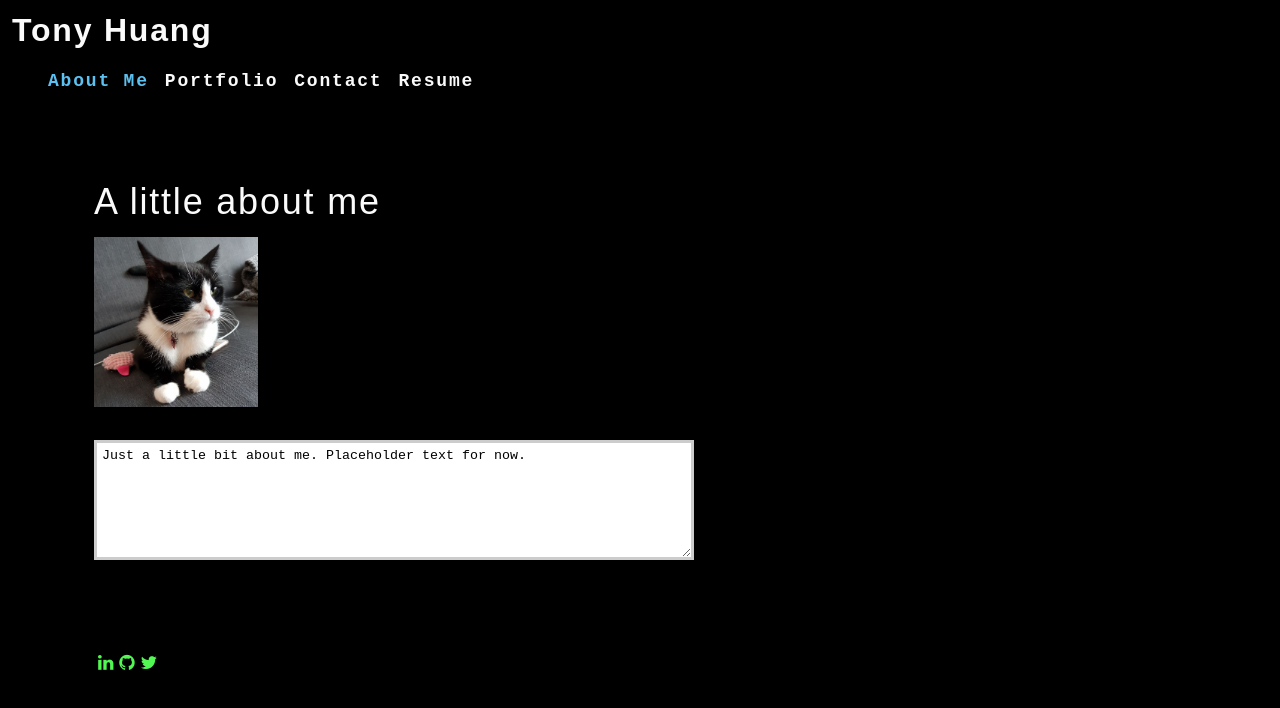
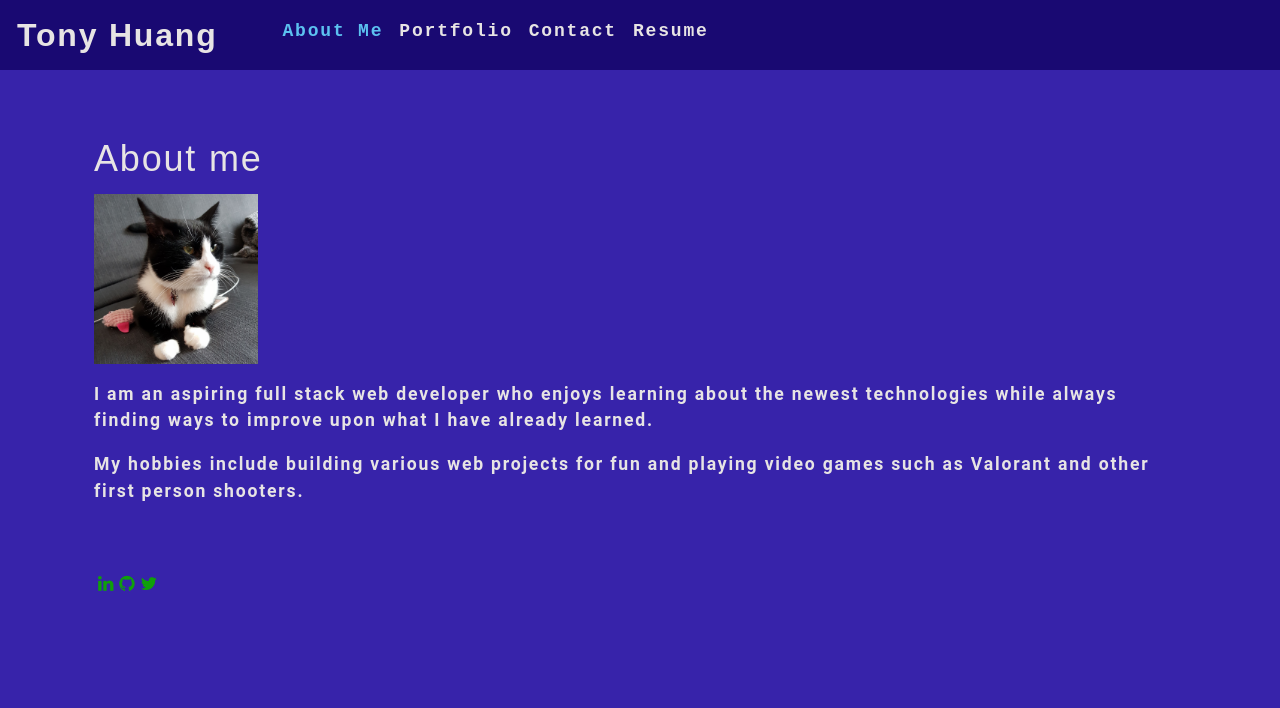
Before and after one commit to zoomzooom6/portfolio-react, a React (Create React App) app: page / in a window 1280 px wide. Shown: the top 708 px of the page. Built offline with nearby package versions, Linux system fonts and the light colour scheme.

Commit message:
fix up some layouts and edit css

```diff
--- a/src/components/About/index.js
+++ b/src/components/About/index.js
@@ -5,13 +5,12 @@ function About() {
     return (
         <section className="my-2">
             <div>
-                <h1 id="about">A little about me</h1>
+                <h1 id="about">About me</h1>
                 <img src={avatar} className="my-1" style={{ width: "15%" }} alt="profile avater" />
             </div>
             <div>
-                <textarea className="my-2">
-                    Just a little bit about me. Placeholder text for now.
-                </textarea>
+                <p>I am an aspiring full stack web developer who enjoys learning about the newest technologies while always finding ways to improve upon what I have already learned.</p>
+                <p>My hobbies include building various web projects for fun and playing video games such as Valorant and other first person shooters.</p>
             </div>
 
         </section>
--- a/src/components/Footer/index.js
+++ b/src/components/Footer/index.js
@@ -3,7 +3,7 @@ import React from 'react';
 function Footer() {
     return (
         <footer>
-            <div className="w-100 container">
+            <div className="container">
                 <a href="https://www.linkedin.com/in/tonyhsiaotunghuang/" class="fa fa-linkedin" rel="noreferrer" target="_blank"></a>
                 <a href="https://github.com/zoomzooom6" class="fa fa-github" rel="noreferrer" target="_blank"></a>
                 <a href="https://twitter.com/thth107" class="fa fa-twitter" rel="noreferrer" target="_blank"></a>
--- a/src/components/Nav/index.js
+++ b/src/components/Nav/index.js
@@ -7,18 +7,18 @@ function Nav(props) {
         currentCategory,
     } = props;
 
-      useEffect(()=> {
+    useEffect(() => {
         document.title = "Tony Huang - " + currentCategory.name;
     }, [currentCategory]);
 
     return (
         <header>
-            <h2 style={{ margin: "10px", textAlign: "left" }}>
+            <nav className="flex-row">
+                <h2>
                     <a href="/">
                         <span>Tony Huang</span>
                     </a>
                 </h2>
-            <nav>
                 <ul className="flex-row">
                     {categories.map((category) => (
                         <li
--- a/src/components/Portfolio/index.js
+++ b/src/components/Portfolio/index.js
@@ -48,13 +48,16 @@ function Portfolio() {
 
     return (
         <section>
+            <div>
+                <h1>Projects Portfolio</h1>
+            </div>
             <ul>
                 {gallery.map((portfolio) => (
-                    <li>
+                    <li className="project-list">
                         <a href={portfolio.git} target="_blank" rel="noreferrer"><h3>{portfolio.name}</h3></a>
                         <img src={portfolio.src} style={{ width: "25%" }} alt={portfolio.name} />
                         <div>
-                            <a href={portfolio.live} target="_blank" rel="noreferrer">Webpage</a>
+                            <a href={portfolio.live} target="_blank" rel="noreferrer">Live Webpage</a>
                         </div>
                     </li>
                 ))}
--- a/src/components/Resume/index.js
+++ b/src/components/Resume/index.js
@@ -3,8 +3,9 @@ import React from 'react';
 function Resume() {
     return (
         <section>
-            <h3>Download my <a href='https://drive.google.com/file/d/19fiP8DLc2sCzUdBivEgkhXhJH9E5tqAg/view?usp=sharing'>resume</a></h3>
-            <h3>My proficiences</h3>
+            <h5>Download my <a href='https://drive.google.com/file/d/19fiP8DLc2sCzUdBivEgkhXhJH9E5tqAg/view?usp=sharing'>resume</a></h5>
+
+            <h3><strong>My proficiences</strong></h3>
             <ul>
                 <li>
                     <p>HTML</p>
@@ -30,9 +31,6 @@ function Resume() {
                 <li>
                     <p>noSQL, MongoDB</p>
                 </li>
-                <li>
-                    <p>README Generation</p>
-                </li>
             </ul>
         </section>
     );
--- a/src/index.css
+++ b/src/index.css
@@ -5,10 +5,12 @@ main {
   padding: 50px 30px;
 }
 :root {
-  --primary: #52f852;
+  --primary: #0fa00a;
+  --primary-light: #0ffc07;
   --secondary: #5cc1f0;
-  --tertiary: #b10455;
-  --light: #fafafa;
+  --tertiary: #190972;
+  --tertiary-light: #3723aa;
+  --light: #e7e4e4;
   --dark: #000000;
   --darker: #111111;
   --error: rgb(228, 224, 1);
@@ -34,7 +36,7 @@ body {
   line-height: 1.5;
   font-size: 18px;
   letter-spacing: .1em;
-  background: var(--dark);
+  background: var(--tertiary-light);
   color: var(--light);
   font-family: 'Inconsolata', monospace;
 
@@ -58,6 +60,7 @@ h1 {
 
 h2 {
   font-size: 2rem;
+  margin: 15px;
 }
 
 h3 {
@@ -89,11 +92,16 @@ a {
 }
 
 a:hover {
-  text-decoration: underline;
+
+  color: var(--primary-light);
 }
 
 header {
-  background: var(--dark);
+  background: var(--tertiary);
+}
+
+footer {
+  height: 50px;
 }
 
 header a {
@@ -159,6 +167,10 @@ nav  li {
   cursor: pointer;
 }
 
+nav li:hover {
+  color: var(--secondary);
+}
+
 textarea {
 	width: 600px;
 	height: 120px;
@@ -171,6 +183,12 @@ textarea {
   max-width: 1200px;
   margin-left: auto;
   margin-right: auto;
+  height: 100%;
+}
+
+.container a {
+  height: 100%;
+  justify-content: space-around;
 }
 
 .flex-row {
@@ -184,6 +202,11 @@ textarea {
 
 .flex-end {
   justify-content: flex-end;
+}
+
+.project-list {
+  display:inline;
+  width: auto;
 }
 
 .mx-1 {
@@ -319,11 +342,3 @@ a {
 .min-100-vw {
   min-width: 100vw;
 }
-
-/* LAYOUT */
-.container {
-  width: 85%;
-  max-width: 1200px;
-  margin-left: auto;
-  margin-right: auto;
-}
```
Lines whose indentation alone changed are shown as unchanged.
